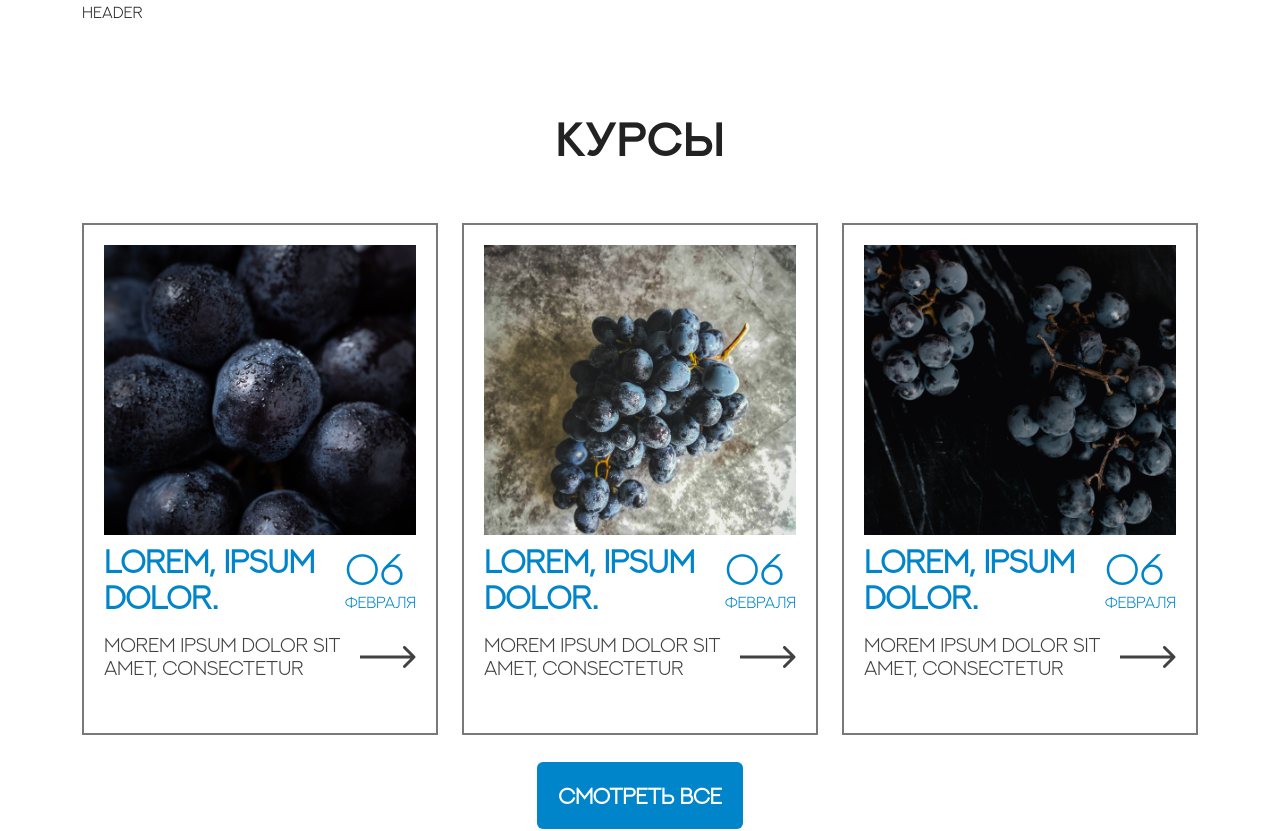
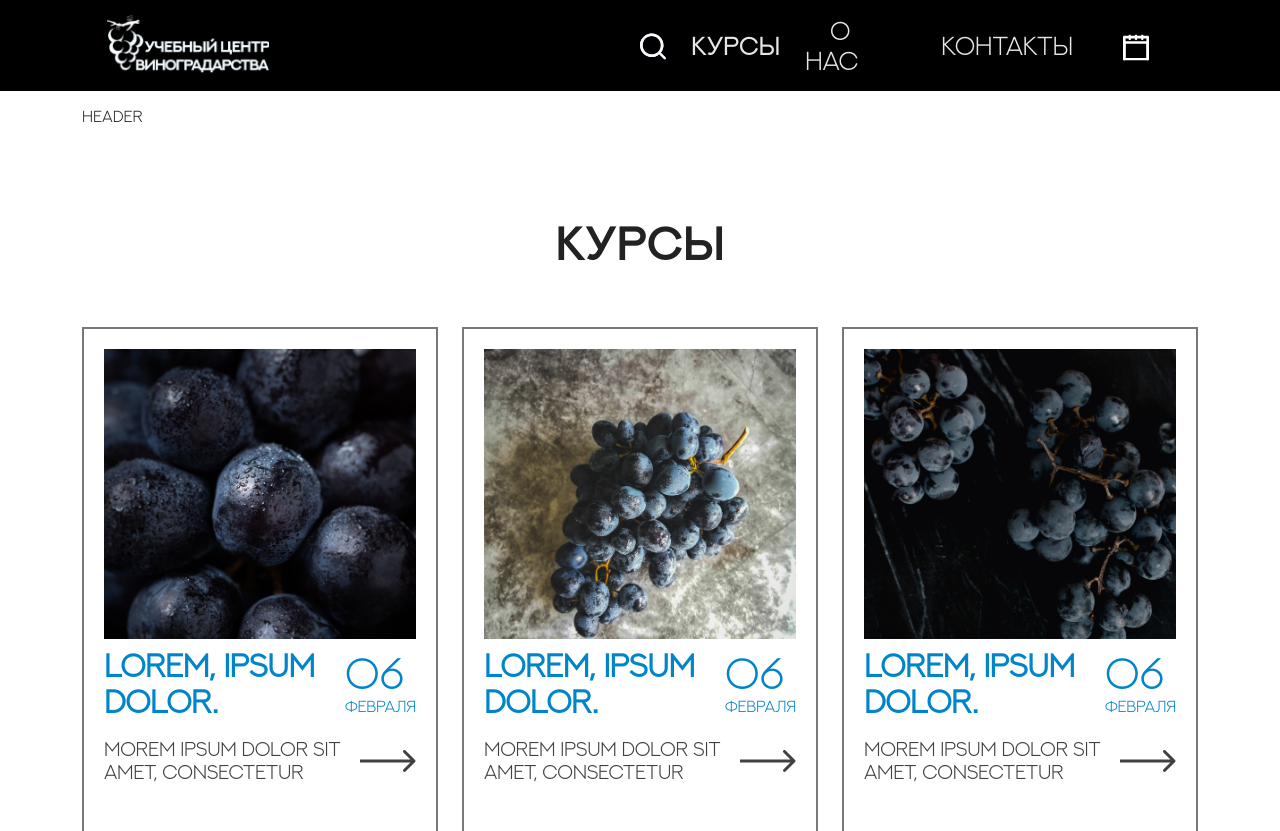
Before and after one commit to 7Davronbek/gape-app-test, a React (Vite) app: page /calendar in a window 1280 px wide. Shown: the top 831 px of the page. Built offline with nearby package versions, Linux system fonts and the light colour scheme.

Commit message:
gape-app

```diff
--- a/src/App.jsx
+++ b/src/App.jsx
@@ -6,7 +6,7 @@ import { Footer, Navbar, ScrollToTop } from "./components";
 const App = () => {
   return (
     <>
-      {/* <Navbar /> */}
+      <Navbar />
       <Routes>
         <Route path="/" element={<Main />} />
         <Route path="/all-courses" element={<AllCourses />} />
--- a/src/components/Navbar.jsx
+++ b/src/components/Navbar.jsx
@@ -5,6 +5,7 @@ const Navbar = () => {
   const location = useLocation();
 
   const [navbar, setNavbar] = useState(false);
+  const [burger, setBurger] = useState(false);
 
   const changeNavbar = () => {
     if (window.scrollY >= 30) {
@@ -18,9 +19,9 @@ const Navbar = () => {
     <>
       <div className={`Navbar ${navbar ? "active" : ""}`}>
         <div className="container">
-          <div className="row">
-            <div className="col-lg-2">
-              <Link to="/">
+          <div className="row w-100 position-relative">
+            <div className="col-lg-2 col-5">
+              <Link className="logo" to="/">
                 <img
                   src="/assets/images/logo.png"
                   alt="Logo"
@@ -29,14 +30,27 @@ const Navbar = () => {
               </Link>
             </div>
 
-            <div className="col-lg-6 ms-auto d-flex align-items-center justify-content-end">
-              <div>
+            <div className="burger">
+              <img onClick={() => setBurger(true)} src="/assets/icons/burger.svg" alt="" />
+            </div>
+
+            <div
+
+              className={`col-6 ms-auto d-flex align-items-center justify-content-end phoneWrap ${
+                burger && "burger"
+              }`}
+            >
+              <div onClick={() => setBurger(false)} className="close">
+                <img src="/assets/icons/closeWhite.svg" alt="" />
+              </div>
+              <div onClick={() => setBurger(false)}>
                 <span>
                   <img src="/assets/icons/search.svg" alt="Search" />
                 </span>
               </div>
               <div>
                 <Link
+                  onClick={() => setBurger(false)}
                   className={`regular ${
                     location.pathname === "/all-courses" ? "active" : ""
                   }`}
@@ -47,6 +61,7 @@ const Navbar = () => {
               </div>
               <div>
                 <Link
+                  onClick={() => setBurger(false)}
                   className={` ${
                     location.pathname === "/about-us" ? "active" : ""
                   }`}
@@ -57,6 +72,7 @@ const Navbar = () => {
               </div>
               <div>
                 <Link
+                  onClick={() => setBurger(false)}
                   className={` ${
                     location.pathname === "/about-us" ? "active" : ""
                   }`}
@@ -66,7 +82,7 @@ const Navbar = () => {
                 </Link>
               </div>
               <div>
-                <Link to="/calendar">
+                <Link onClick={() => setBurger(false)} to="/calendar">
                   {location.pathname === "/calendar" ? (
                     <img src="/assets/icons/calendar.svg" alt="Search" />
                   ) : (
--- a/src/style/main.scss
+++ b/src/style/main.scss
@@ -91,6 +91,41 @@ body {
     background-color: #000;
     transition: all 0.6s ease-in-out;
 
+    .logo {
+      margin-bottom: 0 !important;
+    }
+
+    .burger {
+      display: none;
+      position: absolute;
+      top: 50%;
+      transform: translateY(-50%);
+      right: 0;
+      text-align: right;
+      width: 50px;
+      cursor: pointer;
+
+      @media (max-width: 992px) {
+        display: inline;
+      }
+    }
+
+    .close {
+      display: none;
+      transform: translate(90px, -170px);
+
+      @media (max-width: 992px) {
+        display: block;
+      }
+    }
+
+    span {
+      @media (max-width: 992px) {
+        margin-bottom: 20px;
+        display: block;
+      }
+    }
+
     a {
       font-weight: 400;
       font-size: 26px;
@@ -101,13 +136,53 @@ body {
       text-transform: uppercase;
       transition: all 0.3s ease-in-out;
 
+      @media (max-width: 992px) {
+        margin: 0 !important;
+        margin-bottom: 25px !important;
+        display: block;
+      }
+
       &:first-child {
         margin-left: 25px;
+
+        @media (max-width: 1200px) {
+          margin-left: 15px;
+        }
       }
 
       &.active,
       &:hover {
         color: #0085ca;
+      }
+    }
+
+    .phoneWrap {
+      @media (max-width: 992px) {
+        position: fixed;
+        top: 0;
+        right: 0;
+        left: 0;
+        bottom: 0;
+        background: #1f1f1feb;
+        backdrop-filter: blur(20px);
+        width: 100%;
+        height: 100vh;
+        display: flex;
+        align-items: center;
+        justify-content: center !important;
+        flex-direction: column;
+        opacity: 0;
+        visibility: hidden;
+        transform: translateX(100%);
+        transition: all 0.5s ease-in-out;
+      }
+
+      &.burger {
+        @media (max-width: 992px) {
+          opacity: 1;
+          visibility: visible;
+          transform: translateX(0);
+        }
       }
     }
 
```
Also changed, not shown: public/assets/icons/burger.svg (added), public/assets/icons/closeWhite.svg (added).
